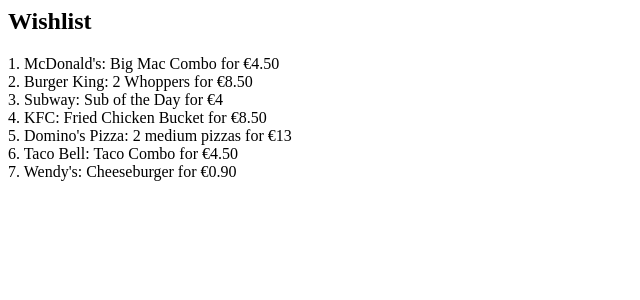
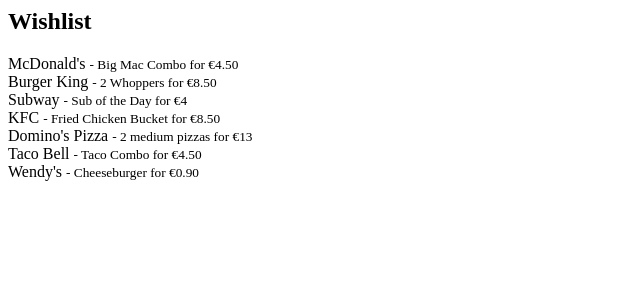
Before and after one commit to krschan/flashfoods, a PHP site: page /view/wishlist-popup.php in a window 1280 px wide. Shown: the top 300 px of the page, without its empty margins (0-640 px from the left). Run offline with PHP 8.4, Linux system fonts and the light colour scheme.

Commit message:
style(css): improve wishlist page design

```diff
--- a/src/view/coupons-popup.php
+++ b/src/view/coupons-popup.php
@@ -5,16 +5,16 @@
         <div class="info-form aligned">
             <h2>Discount Coupons</h2>
             <article>
-                <div class="coupon">
+                <div class="coupon div-popup">
                     <div class="coupon-details">
                         <h3>Honkaku II - 3x2</h3>
                         <p>This coupon allows you to get a 3-for-2 deal at Honkaku II restaurant.</p>
                     </div>
-                    <div class="coupon-action">
+                    <div class="coupon-action ">
                         <button>Show Coupon</button>
                     </div>
                 </div>
-                <div class="coupon">
+                <div class="coupon div-popup">
                     <div class="coupon-details">
                         <h3>KFC - Menu Savings</h3>
                         <p>Enjoy a special discount on selected menu items at KFC.</p>
--- a/src/view/wishlist-popup.php
+++ b/src/view/wishlist-popup.php
@@ -6,18 +6,57 @@
             <h2>Wishlist</h2>
             <article>
                 <div class="div-popup">
-                    <p>
-                        1. McDonald's: Big Mac Combo for €4.50<br>
-                        2. Burger King: 2 Whoppers for €8.50<br>
-                        3. Subway: Sub of the Day for €4<br>
-                        4. KFC: Fried Chicken Bucket for €8.50<br>
-                        5. Domino's Pizza: 2 medium pizzas for €13<br>
-                        6. Taco Bell: Taco Combo for €4.50<br>
-                        7. Wendy's: Cheeseburger for €0.90
-                    </p>
+                    <div class="wishlist-item">
+                        <div>
+                            <span>McDonald's</span>
+                            <small>- Big Mac Combo for €4.50</small>
+                        </div>
+                        <i class="fas fa-bookmark"></i>
+                    </div>
+                    <div class="wishlist-item">
+                        <div>
+                            <span>Burger King</span>
+                            <small>- 2 Whoppers for €8.50</small>
+                        </div>
+                        <i class="fas fa-bookmark"></i>
+                    </div>
+                    <div class="wishlist-item">
+                        <div>
+                            <span>Subway</span>
+                            <small>- Sub of the Day for €4</small>
+                        </div>
+                        <i class="fas fa-bookmark"></i>
+                    </div>
+                    <div class="wishlist-item">
+                        <div>
+                            <span>KFC</span>
+                            <small>- Fried Chicken Bucket for €8.50</small>
+                        </div>
+                        <i class="fas fa-bookmark"></i>
+                    </div>
+                    <div class="wishlist-item">
+                        <div>
+                            <span>Domino's Pizza</span>
+                            <small>- 2 medium pizzas for €13</small>
+                        </div>
+                        <i class="fas fa-bookmark"></i>
+                    </div>
+                    <div class="wishlist-item">
+                        <div>
+                            <span>Taco Bell</span>
+                            <small>- Taco Combo for €4.50</small>
+                        </div>
+                        <i class="fas fa-bookmark"></i>
+                    </div>
+                    <div class="wishlist-item">
+                        <div>
+                            <span>Wendy's</span>
+                            <small>- Cheeseburger for €0.90</small>
+                        </div>
+                        <i class="fas fa-bookmark"></i>
+                    </div>
                 </div>
             </article>
         </div>
     </div>
-
 </body>
```
Also changed, not shown: src/css/style.css (+48 -4 lines).
